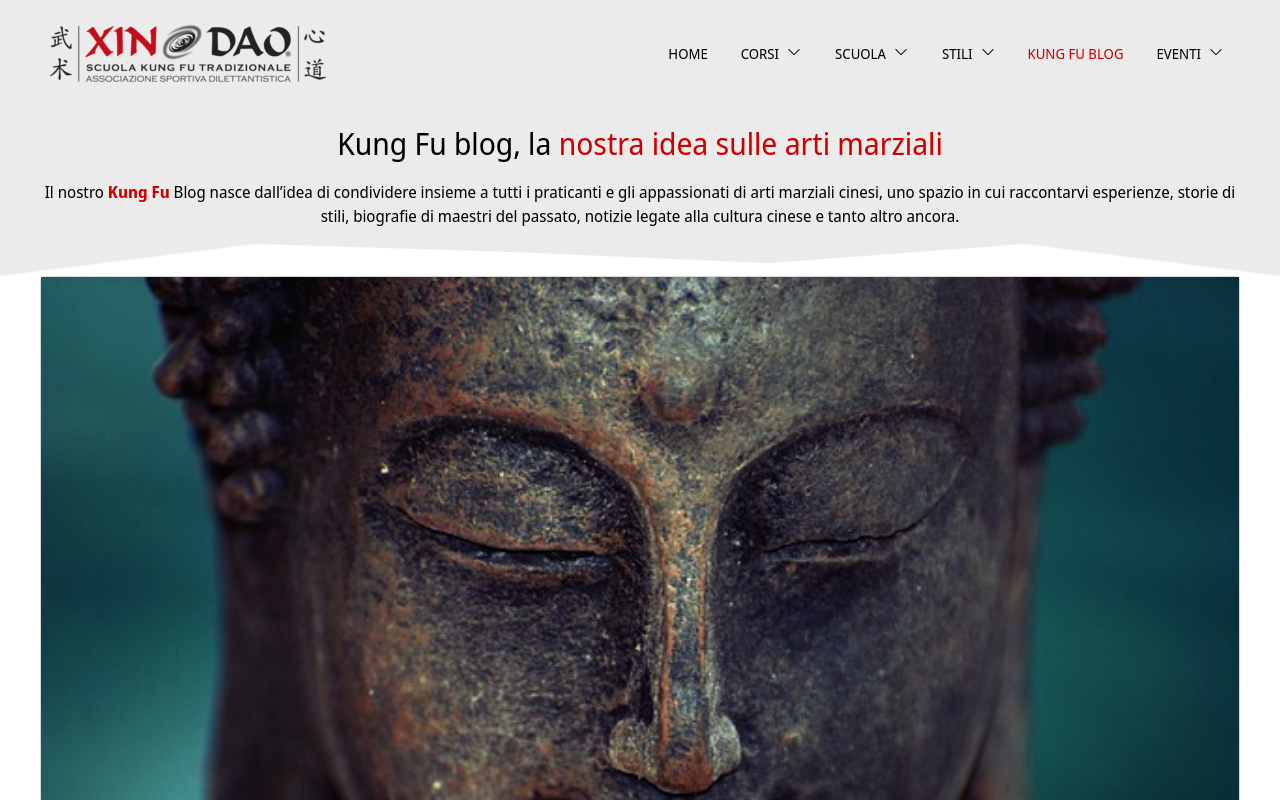
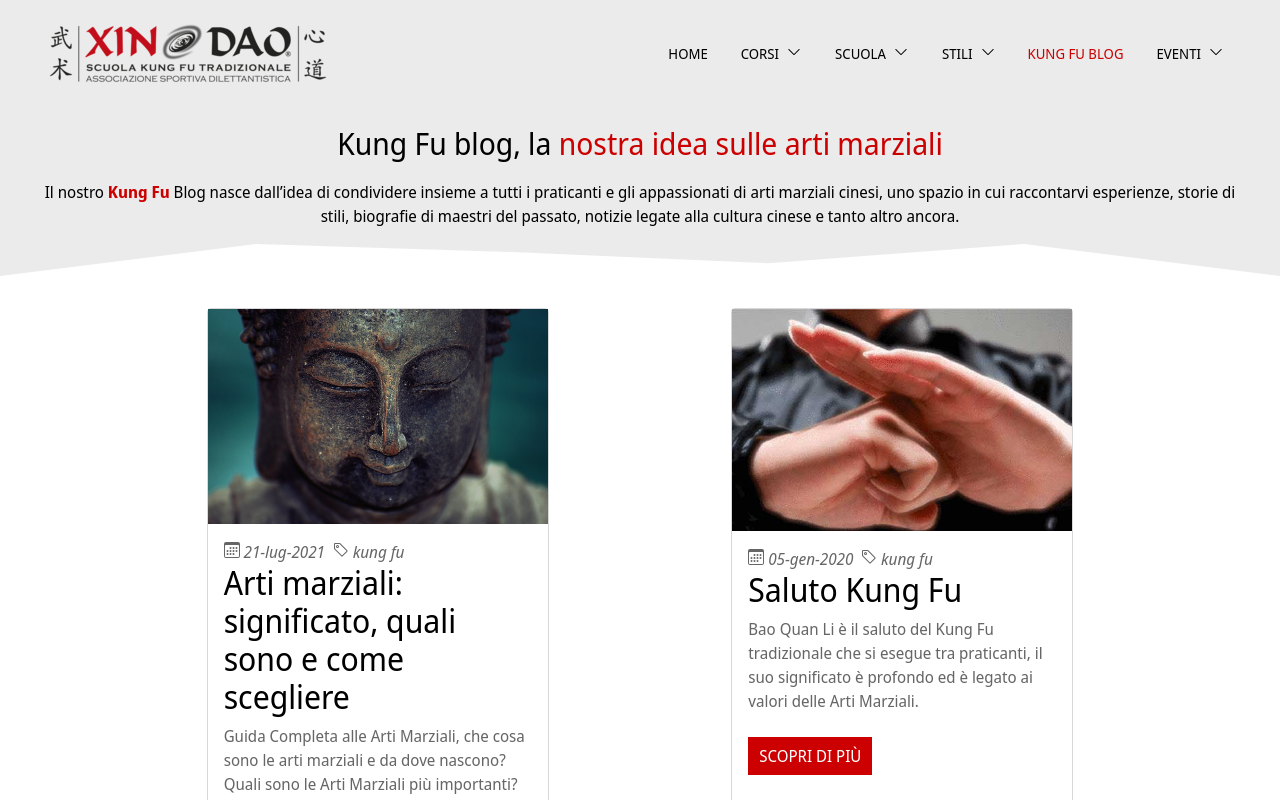
Before and after one commit to mircobe87/xindaoversilia-react, a Next.js app: page /blog/blog-index in a window 1280 px wide. Shown: the top 800 px of the page. Built offline with nearby package versions, Linux system fonts and the light colour scheme.

Commit message:
complete article preview look and feel

```diff
--- a/components/ArticlePreview.jsx
+++ b/components/ArticlePreview.jsx
@@ -1,13 +1,29 @@
 import Link from 'next/link';
 import style from './article-preview.module.css';
+import {BsCalendar3, BsTag} from 'react-icons/bs';
+import moment from 'moment/min/moment-with-locales';
+
+moment.locale('it');
 
 export default function ArticlePreview({ id, title, description, category, cover, date }) {
+
+    function renderDate() {
+        let momentDate = moment(date);
+        if (momentDate.isValid()) {
+            return (
+                <>
+                    <BsCalendar3/>&nbsp;<span className={style.date}>{momentDate.format("DD-MMM-yy")}</span>&nbsp;&nbsp;
+                </>
+            );
+        }
+    }
+
     return (
         <article className={style.container}>
-            <img src={cover}></img>
+            <img src={cover ? cover : "/images/article_cover_missing.png"} alt={cover}></img>
             <div>
-                <div>
-                    <span>{date}</span> | <span className={style.category}>{category}</span>
+                <div className={style.metainfoContainer}>
+                    {renderDate()}<BsTag/>&nbsp;<span className={style.category}>{category}</span>
                 </div>
                 <div className={style.summary}>
                     <h1>{title}</h1>
--- a/components/article-preview.module.css
+++ b/components/article-preview.module.css
@@ -3,6 +3,7 @@
     border: 1px solid #d8d8d8;
     border-radius: 4px;
     word-wrap: break-word;
+    margin-bottom: 32px;
 }
 
 .container > img {
@@ -47,6 +48,23 @@
     display: block;
 }
 
+.metainfoContainer {
+    color: #666666;
+}
+
 .category {
     font-style: italic;
 }
+
+.date {
+    font-style: italic;
+}
+
+@media screen and (min-width: 860px) {
+    .container {
+        max-width: 340px;
+        height: 580px;
+        margin-left: 16px;
+        margin-right: 16px;
+    }
+}
--- a/package.json
+++ b/package.json
@@ -7,6 +7,7 @@
   },
   "dependencies": {
     "clsx": "^2.0.0",
+    "moment": "^2.29.4",
     "next": "latest",
     "react": "18.2.0",
     "react-dom": "18.2.0",
--- /dev/null
+++ b/pages/blog/articles/saluto_kungfu.json
@@ -0,0 +1,7 @@
+{
+    "title": "Saluto Kung Fu",
+    "description": "Bao Quan Li è il saluto del Kung Fu tradizionale che si esegue tra praticanti, il suo significato è profondo ed è legato ai valori delle Arti Marziali.",
+    "category": "kung fu",
+    "cover": "/images/blog/saluto-kung-fu.jpg",
+    "date": "2020-01-05"
+}
--- a/pages/blog/blog-index.jsx
+++ b/pages/blog/blog-index.jsx
@@ -7,6 +7,7 @@ import Layout from "../../components/layout/Layout";
 import BoilerPlate from "../../components/layout/BoilerPlate";
 import Link from "next/link";
 import ArticlePreview from "../../components/ArticlePreview";
+import { useState } from "react";
 
 const title = "Kung Fu Blog";
 const description = "Kung Fu blog, la nostra idea sulle arti marziali";
@@ -40,6 +41,24 @@ function getArticleMetadata(articlesDirectory, availalbeArticles) {
 }
 
 export default function({articles}) {
+
+    const [titleFilter, setTitleFilter] = useState("");
+    const [categoryFilter, setCategoryFilter] = useState("");
+
+    function articleChooser(article) {
+        return (
+                titleFilter.length == 0 || article.title.toLocaleLowerCase().contains(titleFilter.toLocaleLowerCase())
+            ) && (
+                categoryFilter.length == 0 || article.category.toLocaleLowerCase() == categoryFilter.toLocaleLowerCase()
+            );
+    }
+
+    function articleComparator(article0, article1) {
+        if (article0.date < article1.date) return -1;
+        if (article0.date > article1.date) return  1;
+        return 0;
+    }
+
     return (
         <Layout title={title} description={description}>
             <BoilerPlate className={styles.headerBoilerPlate}>
@@ -53,9 +72,15 @@ export default function({articles}) {
                 </div>
             </BoilerPlate>
             <BoilerPlate>
-                {
-                    articles.map(article => <ArticlePreview key={article.id} {...article}></ArticlePreview>)
-                }
+                <div className={styles.previewContainer}>
+                    {
+                        articles
+                            .filter(articleChooser)
+                            .sort(articleComparator)
+                            .reverse()
+                            .map(article => <ArticlePreview key={article.id} {...article}></ArticlePreview>)
+                    }
+                </div>
             </BoilerPlate>
         </Layout>
     );
--- a/pages/blog/blog-index.module.css
+++ b/pages/blog/blog-index.module.css
@@ -31,3 +31,16 @@
     position: relative;
     z-index: inherit;
 }
+
+.previewContainer {
+    margin-top: 32px;;
+}
+
+@media screen and (min-width: 860px) {
+    .previewContainer {
+        display: flex;
+        flex-direction: row;
+        justify-content: space-evenly;
+        align-items: flex-start;
+    }
+}
```
Also changed, not shown: pages/blog/articles/saluto_kungfu.jsx (+22 -6 lines), public/images/article_cover_missing.png (added), 1 other file (tests, documents, lock files or other folders).
